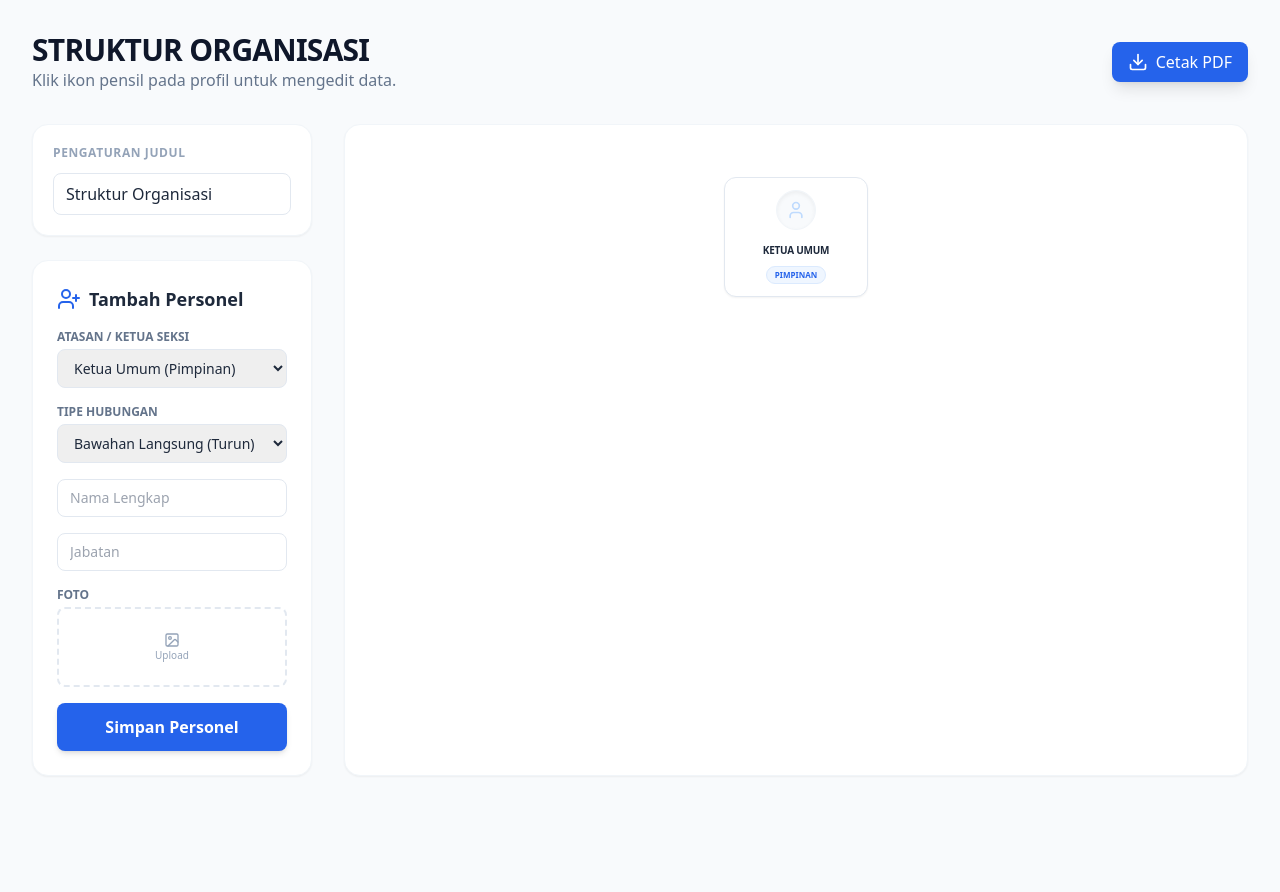
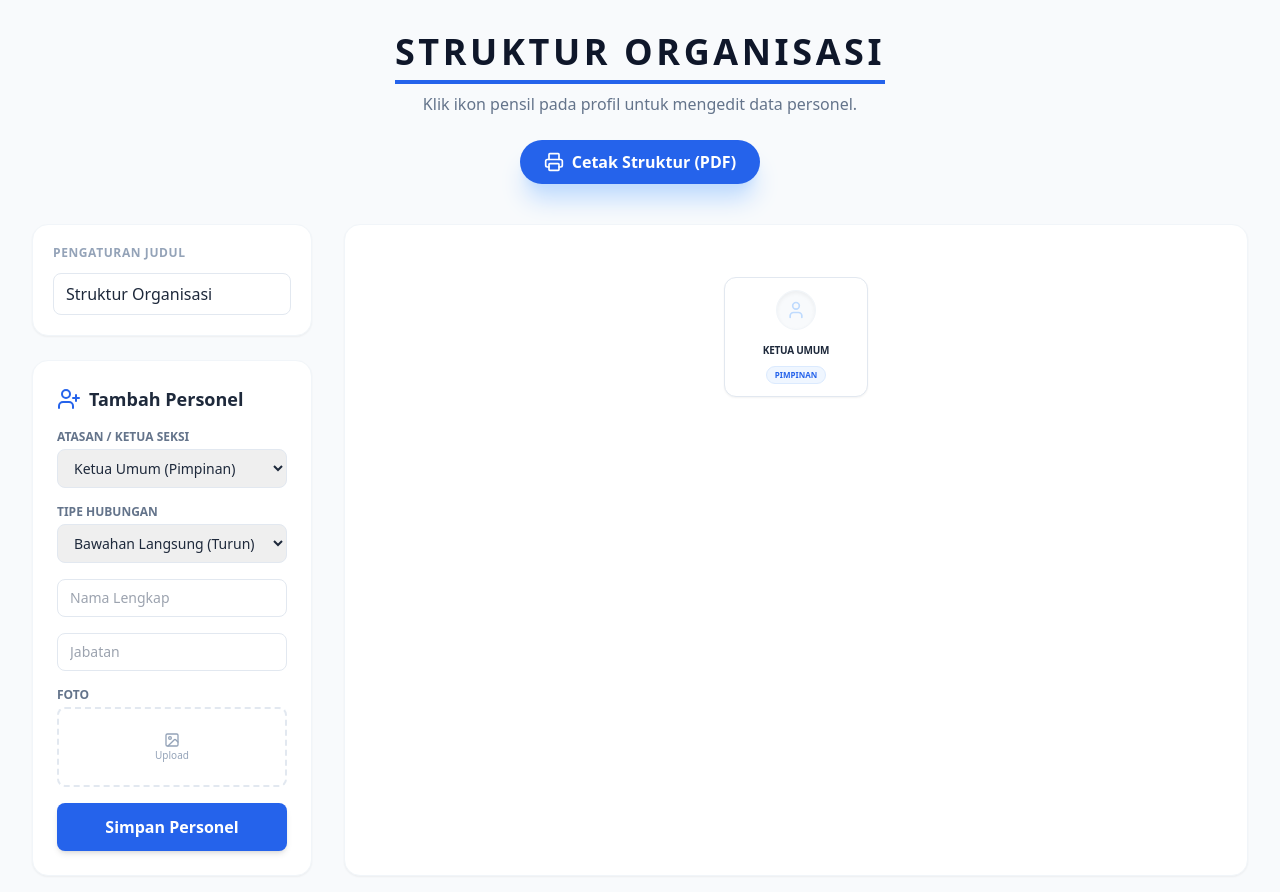
Before and after one commit to bowowiwendi/struktur-organisasi, a plain HTML site: page index.html in a window 1280 px wide. Before the commit the page ends 808 px from the top, so only its background shows below. Drawn offline with nearby package versions, Linux system fonts and the light colour scheme.

Commit message:
Refactor header for better print styling and layout

```diff
--- a/index.html
+++ b/index.html
@@ -74,20 +74,28 @@
 
         @media print {
             .no-print { display: none !important; }
-            body { background-color: white; }
+            body { background-color: white; padding: 0; }
+            .print-center-header {
+                text-align: center !important;
+                width: 100%;
+                margin-bottom: 2rem;
+            }
+            .max-w-7xl { max-width: 100% !important; }
         }
     </style>
 </head>
 <body class="bg-slate-50 min-h-screen p-4 md:p-8 font-sans text-slate-800">
 
     <div class="max-w-7xl mx-auto">
-        <header class="mb-8 flex flex-col md:flex-row md:items-center justify-between gap-4">
-            <div>
-                <h1 id="displayOrgName" class="text-3xl font-extrabold text-slate-900 uppercase tracking-tight">Struktur Organisasi</h1>
-                <p class="text-slate-500 no-print">Klik ikon pensil pada profil untuk mengedit data.</p>
+        <!-- Header yang dirapikan ke tengah -->
+        <header class="mb-10 flex flex-col items-center justify-center text-center print-center-header">
+            <div class="space-y-2">
+                <h1 id="displayOrgName" class="text-4xl font-extrabold text-slate-900 uppercase tracking-widest border-b-4 border-blue-600 pb-2 inline-block">Struktur Organisasi</h1>
+                <p class="text-slate-500 font-medium no-print">Klik ikon pensil pada profil untuk mengedit data personel.</p>
             </div>
-            <button onclick="window.print()" class="no-print flex items-center gap-2 px-4 py-2 bg-blue-600 text-white rounded-lg hover:bg-blue-700 shadow-lg active:scale-95 transition-all">
-                <i data-lucide="download" class="w-5 h-5"></i> Cetak PDF
+
+            <button onclick="window.print()" class="mt-6 no-print flex items-center gap-2 px-6 py-2.5 bg-blue-600 text-white rounded-full hover:bg-blue-700 shadow-xl shadow-blue-200 active:scale-95 transition-all font-bold">
+                <i data-lucide="printer" class="w-5 h-5"></i> Cetak Struktur (PDF)
             </button>
         </header>
 
```
